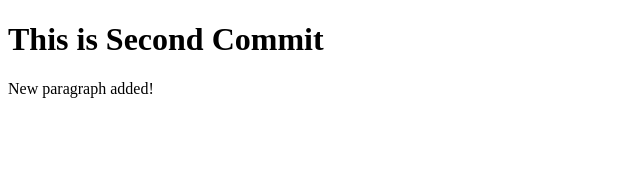
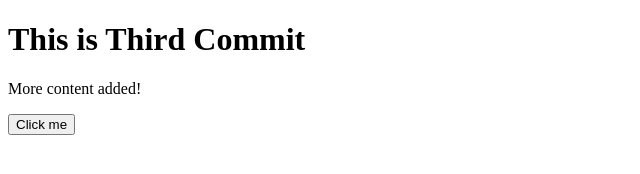
Before and after one commit to rahul-pal-mastizone/Github_Commit_Test, a plain HTML site: page index.html in a window 1280 px wide. Shown: the whole page, without its empty margins (0-640 px from the left). Drawn offline with Linux system fonts and the light colour scheme.

Commit message:
Third Commit - added button

```diff
--- a/index.html
+++ b/index.html
@@ -1,10 +1,11 @@
 <!DOCTYPE html>
 <html>
 <head>
-    <title>Second Commit</title>
+    <title>Third Commit</title>
 </head>
 <body>
-    <h1>This is Second Commit</h1>
-    <p>New paragraph added!</p>
+    <h1>This is Third Commit</h1>
+    <p>More content added!</p>
+    <button>Click me</button>
 </body>
 </html>
```
